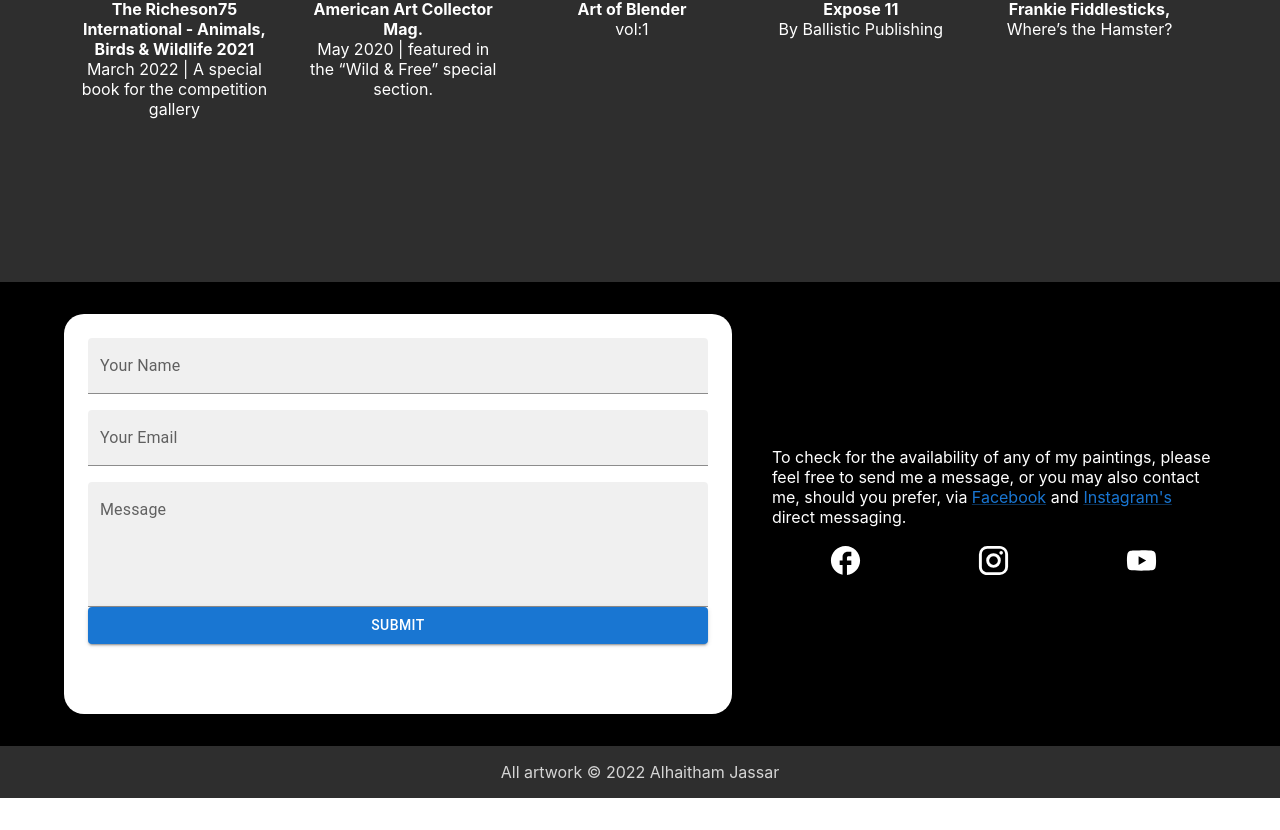
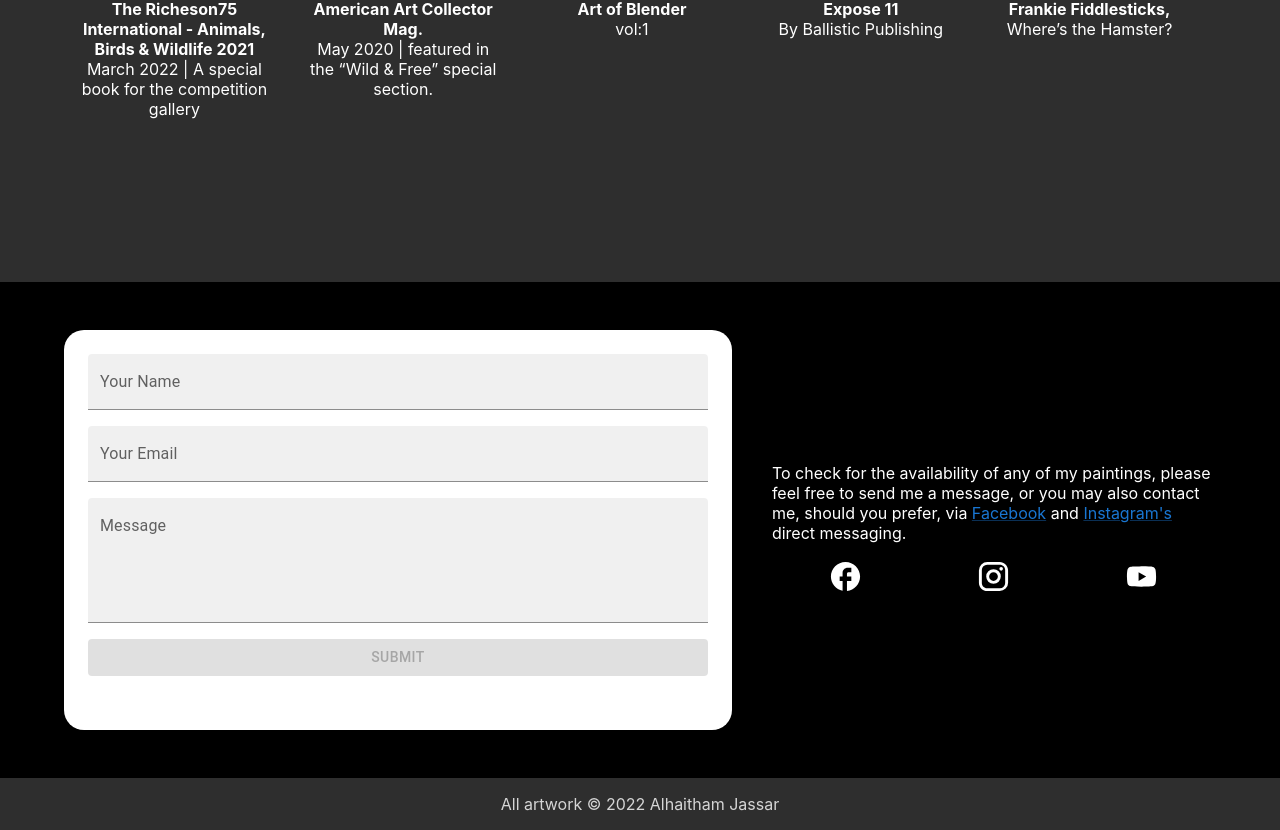
Before and after one commit to HJassar/jassarbrush, a Next.js app: page /about in a window 1280 px wide. Shown: the part 2050-2880 px from the top of the page. Before the commit the page ends 2848 px from the top, so only its background shows below. Built offline with nearby package versions, Linux system fonts and the light colour scheme.

Commit message:
contact form success?

```diff
--- /dev/null
+++ b/components/ContactForm.tsx
@@ -0,0 +1,123 @@
+import { useState } from "react";
+import { TextField, Box } from "@mui/material";
+import { LoadingButton } from "@mui/lab";
+import { useForm, Controller } from "react-hook-form";
+import frontFetch from "../lib/frontFetch";
+export default function ContactForm() {
+  const { control, handleSubmit, formState } = useForm({
+    defaultValues: { name: "", email: "", message: "" },
+    mode: "onChange",
+  });
+  const { isDirty, isValid, errors } = formState;
+  const [loading, setLoading] = useState(false);
+  const [submitted, setSubmitted] = useState(false);
+
+  const onSubmit = async (data: any) => {
+    setLoading(true);
+    const response = await frontFetch("/api/contact", "POST", data);
+    if (response.data[0].createdTime) setSubmitted(true);
+    setLoading(false);
+  };
+
+  return (
+    <Box
+      minHeight={400}
+      width={{ xs: "100%", sm: "60%" }}
+      sx={{
+        my: 2,
+        mr: { xs: 0, sm: 5 },
+        p: 3,
+        borderRadius: 5,
+        background: "#FFFFFF",
+      }}
+    >
+      {submitted ? (
+        <Box
+          sx={{
+            display: "flex",
+            flexDirection: "column",
+            alignItems: "center",
+            justifyContent: "center",
+            height: "100%",
+            color: "#000000",
+          }}
+        >
+          <Box sx={{ fontSize: 24, fontWeight: 600, mb: 2 }}>
+            Thank you for your message!
+          </Box>
+          <Box sx={{ fontSize: 16, fontWeight: 400, mb: 2 }}>
+            I will get back to you as soon as possible.
+          </Box>
+        </Box>
+      ) : (
+        <form onSubmit={handleSubmit(onSubmit)}>
+          <Controller
+            name="name"
+            control={control}
+            rules={{ required: true }}
+            render={({ field }) => (
+              <TextField
+                {...field}
+                fullWidth
+                variant="filled"
+                label="Your Name"
+                sx={{ mb: 2 }}
+                error={Boolean(errors.name)}
+                helperText={errors.name ? errors.name.message : ""}
+              />
+            )}
+          />
+          <Controller
+            name="email"
+            control={control}
+            rules={{
+              required: true,
+              pattern: {
+                value: /^[A-Z0-9._%+-]+@[A-Z0-9.-]+\.[A-Z]{2,4}$/i,
+                message: "invalid email address",
+              },
+            }}
+            render={({ field }) => (
+              <TextField
+                {...field}
+                fullWidth
+                variant="filled"
+                label="Your Email"
+                sx={{ mb: 2 }}
+                error={Boolean(errors.email)}
+                helperText={errors.email ? errors.email.message : ""}
+              />
+            )}
+          />
+          <Controller
+            name="message"
+            control={control}
+            rules={{ required: true }}
+            render={({ field }) => (
+              <TextField
+                {...field}
+                fullWidth
+                label="Message"
+                variant="filled"
+                multiline
+                rows={4}
+                sx={{ mb: 2 }}
+                error={Boolean(errors.message)}
+                helperText={errors.message ? errors.message.message : ""}
+              />
+            )}
+          />
+          <LoadingButton
+            fullWidth
+            variant="contained"
+            type="submit"
+            disabled={!isDirty || !isValid}
+            loading={loading}
+          >
+            Submit
+          </LoadingButton>
+        </form>
+      )}
+    </Box>
+  );
+}
--- a/components/layout/Footer.tsx
+++ b/components/layout/Footer.tsx
@@ -3,8 +3,9 @@ import {
   YouTube as YouTubeIcon,
   Instagram as InstagramIcon,
 } from "@mui/icons-material";
-import { Box, Button, Container, TextField, Typography } from "@mui/material";
+import { Box, Container } from "@mui/material";
 import React from "react";
+import ContactForm from "../ContactForm";
 import LinkRouter from "../LinkRouter";
 
 export default function Footer() {
@@ -19,39 +20,7 @@ export default function Footer() {
         }}
         id="contact"
       >
-        <Box
-          minHeight={400}
-          width={{ xs: "100%", sm: "60%" }}
-          sx={{
-            mr: { xs: 0, sm: 5 },
-            p: { xs: 1, sm: 3 },
-            borderRadius: 5,
-            background: "#FFFFFF",
-          }}
-        >
-          <TextField
-            fullWidth
-            variant="filled"
-            label="Your Name"
-            sx={{ mb: 2 }}
-          />
-          <TextField
-            fullWidth
-            variant="filled"
-            label="Your Email"
-            sx={{ mb: 2 }}
-          />
-          <TextField
-            fullWidth
-            label="Message"
-            variant="filled"
-            multiline
-            rows={4}
-          />
-          <Button color="primary" fullWidth variant="contained">
-            Submit
-          </Button>
-        </Box>
+        <ContactForm />
         <Box
           width={{ xs: "100%", sm: "40%" }}
           display="flex"
--- /dev/null
+++ b/lib/frontFetch.ts
@@ -0,0 +1,43 @@
+import { IError } from "../interfaces/error.interface";
+import { toast } from "react-hot-toast";
+import toastDuration from "./toastDuration";
+import getLocalToken from "./getLocalToken";
+
+export default async function frontFetch(
+  url: string,
+  method: "POST" | "PUT" | "DELETE" | "PATCH" | "GET" = "GET",
+  body?: any,
+) {
+  const { token } = getLocalToken();
+  // Set the request init
+  const init: { method: string; headers: any; body?: any } = {
+    method,
+    headers: {
+      "Content-Type": "application/json",
+      "Authorization": Boolean(token) ? `Bearer ${token}` : "",
+    },
+  };
+  if (body) init.body = JSON.stringify(body);
+  // Fetch
+  const res = await fetch(url, init);
+  const { data, message } = await res.json();
+  // Process the response
+  if (!res.ok) {
+    const error: IError = {
+      message: message || "An error occurred while fetching the data.",
+      code: res.status || 500,
+      data: data || null,
+    };
+    toast.error(error.message, {
+      duration: toastDuration(error.message, 4000),
+    });
+    return { error };
+  }
+
+  if (message) {
+    toast.success(message, {
+      duration: toastDuration(message, 2000),
+    });
+  }
+  return { data };
+}
--- /dev/null
+++ b/lib/toastDuration.ts
@@ -0,0 +1,9 @@
+// reference: https://react-hot-toast.com/docs/toast#default-durations
+// My estimate of each word is 400ms...
+const timePerWord = 400;
+
+export default function calcToastDuration(message: string, defaultDuration: number = 4000) {
+    const wordCount = message.split(" ").length;
+    const duration = wordCount * timePerWord > defaultDuration ? wordCount * timePerWord : defaultDuration;
+    return duration;
+}
--- a/package.json
+++ b/package.json
@@ -12,11 +12,14 @@
     "@emotion/react": "^11.10.4",
     "@emotion/styled": "^11.10.4",
     "@mui/icons-material": "^5.10.6",
+    "@mui/lab": "^5.0.0-alpha.102",
     "@mui/material": "^5.10.8",
     "next": "12.3.1",
     "react": "18.2.0",
     "react-dom": "18.2.0",
     "react-grid-gallery": "^1.0.0",
+    "react-hook-form": "^7.37.0",
+    "react-hot-toast": "^2.4.0",
     "react-image-lightbox": "^5.1.4",
     "react-intersection-observer": "^9.4.0",
     "react-markdown": "^8.0.3",
--- /dev/null
+++ b/pages/api/contact.ts
@@ -0,0 +1,36 @@
+import type { NextApiRequest, NextApiResponse } from "next";
+import backFetch from "./_helpers/backFetch";
+
+const api = "https://api.airtable.com/v0";
+const base = "apprWMFAjxSZ0yeyJ";
+const table = "tblwHjCEVb5xzfb0q";
+const api_key = process.env.AT_API_KEY;
+
+export default async function handler(
+  req: NextApiRequest,
+  res: NextApiResponse,
+) {
+  const {
+    body: { name, email, message },
+  } = req;
+  if (!email || !name || !message)
+    return res.status(400).json({ message: "Invalid input" });
+
+  req.body = {
+    records: [
+      {
+        fields: {
+          name,
+          email,
+          message,
+          status: "Todo",
+        },
+      },
+    ],
+  };
+
+  console.log(req.body.records[0].fields);
+
+  const url = `${api}/${base}/${table}?api_key=${api_key}`;
+  await backFetch(url, req, res);
+}
--- a/pages/api/images/index.ts
+++ b/pages/api/images/index.ts
@@ -1,9 +1,5 @@
 import type { NextApiRequest, NextApiResponse } from "next";
 import backFetch from "../_helpers/backFetch";
-
-type Data = {
-  name: string;
-};
 
 const api = "https://api.airtable.com/v0";
 const base = "apprWMFAjxSZ0yeyJ";
@@ -15,7 +11,7 @@ const api_key = process.env.AT_API_KEY;
 
 export default async function handler(
   req: NextApiRequest,
-  res: NextApiResponse<Data>,
+  res: NextApiResponse,
 ) {
   const { category_slug, featured } = req.query;
 
```
Also changed, not shown: 1 other file (tests, documents, lock files or other folders).
